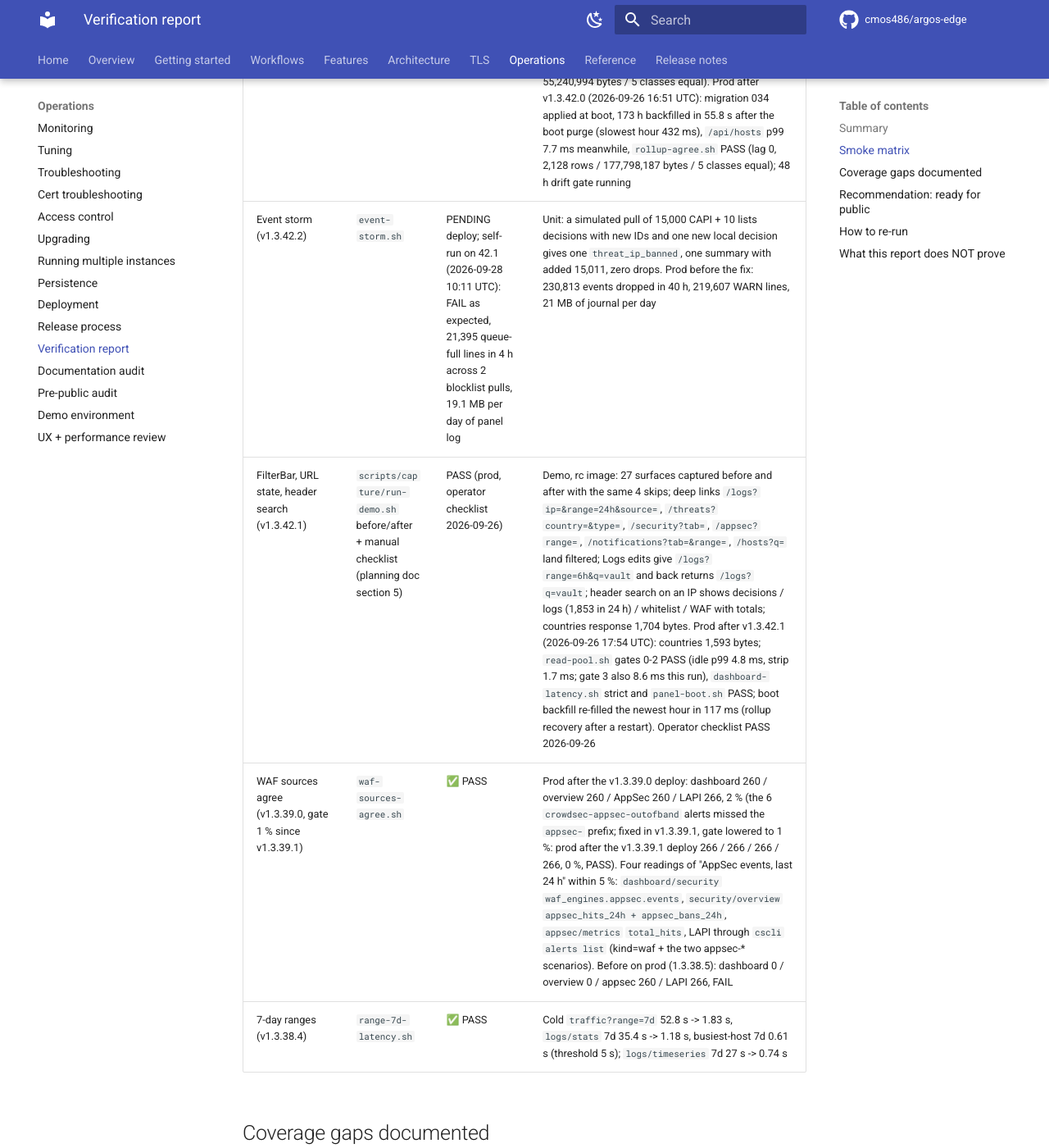
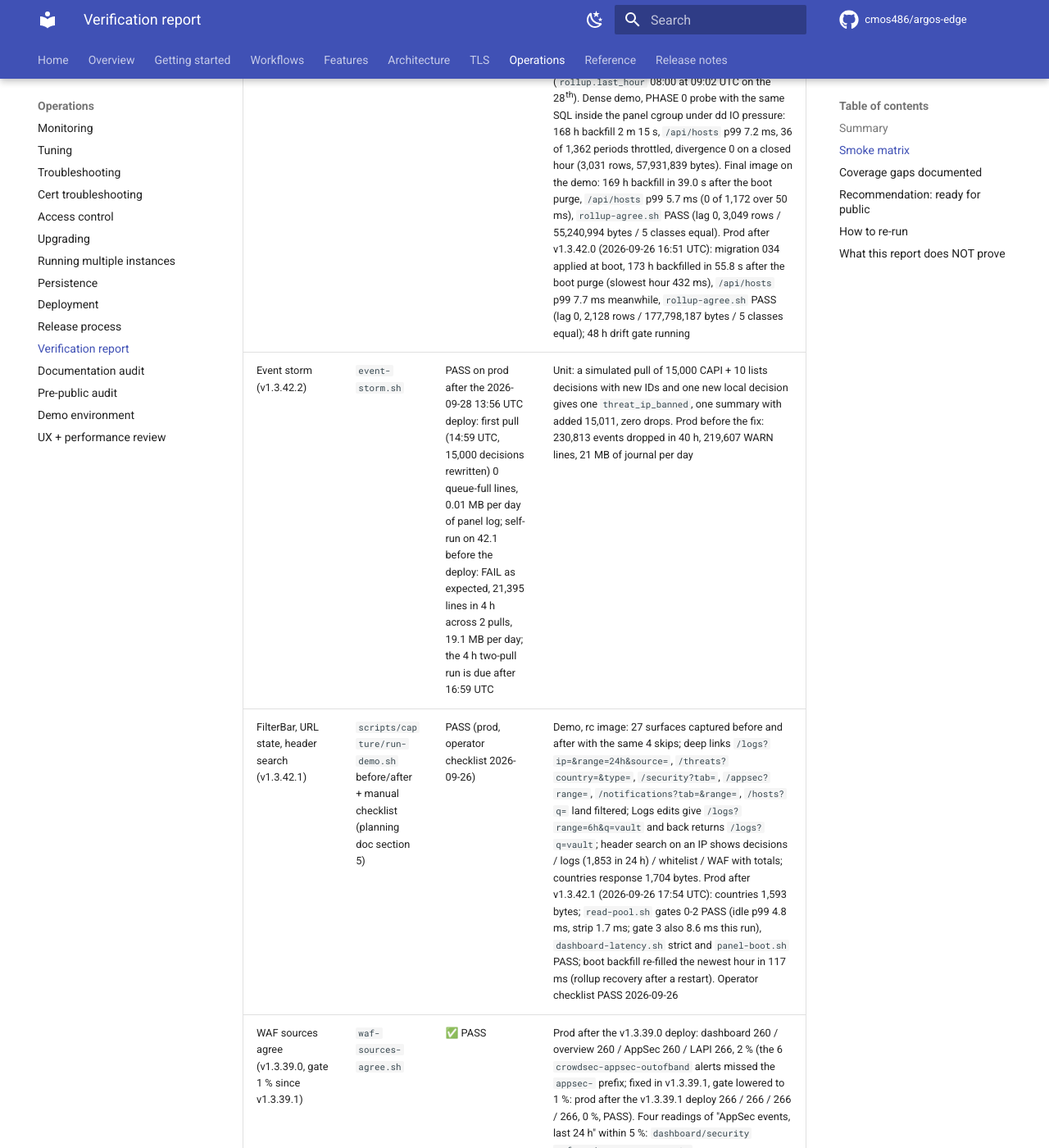
Before and after one commit to cmos486/argos-edge, an MkDocs documentation site: the page built from docs/operations/verification-report.md, in a window 1280 px wide and 1400 px high, scrolled down 6438 px. Shown: the whole window at 82% size. Built offline with MkDocs 1.6.1 and Material for MkDocs 9.7.7, drawn with Linux system fonts in a browser that asks for light colours; comment, search, counter and statistics services are not loaded; some of the changed text lies outside the part shown.

Commit message:
docs(release): v1.3.42.2 first clean blocklist pull

```diff
--- a/docs/operations/verification-report.md
+++ b/docs/operations/verification-report.md
@@ -27,7 +27,7 @@ might regress a covered surface.
 | PASS gates 0-2 on prod after the v1.3.41.0 deploy; gate 3 FAIL CPU-bound, see v1.3.41.1 (read-pool) | 1 |
 | v1.3.41.1 gate 3 FAIL on prod by the pinned-refresh overlap (known issue, v1.3.42.0); gates 0-2 PASS | (same script) |
 | PASS on prod after the v1.3.42.0 deploy (rollup-agree); drift gate 6 of 6 verdicts at 0 by 2026-09-28 05:56 UTC | 1 |
-| Prepared for v1.3.42.2, self-run on prod before the deploy FAIL as expected; PASS expected at deploy + 4 h (event-storm) | 1 |
+| PASS on prod after the v1.3.42.2 deploy, first pull (event-storm); the two-pull window follows | 1 |
 | Gated on operator-mediated input (creds / TOTP) | 1 (auth-flow) |
 | Legacy regression test (intentionally tests broken path) | 1 (country-block) |
 | **Blockers preventing public release** | **0** |
@@ -87,7 +87,7 @@ Each row: feature, smoke script, last EFFECT verified.
 | Read pool (v1.3.41.0) | `read-pool.sh` | PASS gates 0-2; gate 3 FAIL CPU-bound, see 41.1 | Prod after v1.3.41.0 (2026-09-26 15:10 UTC): boot log `read pool enabled`; idle p99 5.1 ms (n=1,085), strip p99 3.8 ms, export x3 p99 884 ms with p50 2.4 ms (FAIL, threshold kept): all slow samples fall inside the slowest export while the panel sits at 99-102 % of its 1-CPU cap (CSV encoder vs handler on GOMAXPROCS=1, not locking); 10 min RSS 38-74 MB, WAL 7.2 MB stable. Dense demo, final image, dd IO pressure (host io avg10 mean 22 %, peak 44 %): idle 6.2 ms, strip of 427k rows 8.0 ms, export x3 13.2 ms, cap purge 15.5 ms; same image with `ARGOS_READ_POOL=0`: 79 / 648 / 219 / 14,661 ms | `/api/hosts` p99 <= 50 ms during idle (pinned refresh), a 6 h strip and three back-to-back 24 h exports (one aggregated p99); boot log mode matches `EXPECT_POOL`. IO pressure (dd loop) and the cap-purge gate are **demo only**: prod runs with `IO_PRESSURE=0` and `CAP_PURGE_ROWS=0` (no data deleted to pass a gate) |
 | Export keyset + pace (v1.3.41.1) | `read-pool.sh` gate 3 | FAIL on prod by the pinned-refresh overlap (p99 63 ms; export alone p99 7.4 ms); known issue, closes in v1.3.42.0 | Prod after v1.3.41.1 (2026-09-26 16:03 UTC): 9 exports of 65,600 rows aggregated n=457, p50 1.5 ms, p95 7.1 ms, p99 63.0 ms, max 75.4 ms, 8 samples over 50 ms (v1.3.41.0: p99 884 ms); three timed exports right after: p99 7.4 ms, 0 of 180 over 50 ms, 8 throttled periods in 15 s. The slow samples coincide with the pinned 24 h refresh ticks on top of the export (`nr_throttled` +50 during the run). Dense demo: pool off p95 249 -> 24 ms, p99 395 -> 38 ms; pool on p99 9.8 ms (run a) and 67.7 ms (run b, same overlap) | `/api/hosts` p99 <= 50 ms over nine back-to-back 24 h exports (one aggregated p99), threshold unchanged; IO pressure and cap purge demo-only |
 | Hourly rollup (v1.3.42.0) | `rollup-agree.sh` | PASS on prod; drift gate 6 of 6 at 0 (2026-09-26 23:56 to 2026-09-28 05:56 UTC) | Drift verdicts since the v1.3.42.1 restart, each re-run read-only against the volume with both sides: hours 09-26 20:00, 09-27 02:00 / 08:00 / 14:00 / 20:00, 09-28 02:00 UTC; rows 2,010 / 3,741 / 1,676 / 1,700 / 1,758 / 1,678 and bytes 13,451,312 / 14,966,063 / 15,410,524 / 24,520,081 / 61,543,160 / 12,409,027 equal on `log_entries` and `log_hourly`, drift 0 in all six; job lag 0 (`rollup.last_hour` 08:00 at 09:02 UTC on the 28th). Dense demo, PHASE 0 probe with the same SQL inside the panel cgroup under dd IO pressure: 168 h backfill 2 m 15 s, `/api/hosts` p99 7.2 ms, 36 of 1,362 periods throttled, divergence 0 on a closed hour (3,031 rows, 57,931,839 bytes). Final image on the demo: 169 h backfill in 39.0 s after the boot purge, `/api/hosts` p99 5.7 ms (0 of 1,172 over 50 ms), `rollup-agree.sh` PASS (lag 0, 3,049 rows / 55,240,994 bytes / 5 classes equal). Prod after v1.3.42.0 (2026-09-26 16:51 UTC): migration 034 applied at boot, 173 h backfilled in 55.8 s after the boot purge (slowest hour 432 ms), `/api/hosts` p99 7.7 ms meanwhile, `rollup-agree.sh` PASS (lag 0, 2,128 rows / 177,798,187 bytes / 5 classes equal); 48 h drift gate running | Boot log `rollup: fill done`; `rollup-agree.sh` PASS at tolerance 0 (rows, bytes, per-class) with job lag <= 2 h; then 48 h of 6 h drift checks at 0 before v1.3.42.1 |
-| Event storm (v1.3.42.2) | `event-storm.sh` | PENDING deploy; self-run on 42.1 (2026-09-28 10:11 UTC): FAIL as expected, 21,395 queue-full lines in 4 h across 2 blocklist pulls, 19.1 MB per day of panel log | Unit: a simulated pull of 15,000 CAPI + 10 lists decisions with new IDs and one new local decision gives one `threat_ip_banned`, one summary with added 15,011, zero drops. Prod before the fix: 230,813 events dropped in 40 h, 219,607 WARN lines, 21 MB of journal per day | Zero `event queue full` lines in the panel log over two real community-blocklist pulls (4 h) after the deploy; MB per day reported against 21 |
+| Event storm (v1.3.42.2) | `event-storm.sh` | PASS on prod after the 2026-09-28 13:56 UTC deploy: first pull (14:59 UTC, 15,000 decisions rewritten) 0 queue-full lines, 0.01 MB per day of panel log; self-run on 42.1 before the deploy: FAIL as expected, 21,395 lines in 4 h across 2 pulls, 19.1 MB per day; the 4 h two-pull run is due after 16:59 UTC | Unit: a simulated pull of 15,000 CAPI + 10 lists decisions with new IDs and one new local decision gives one `threat_ip_banned`, one summary with added 15,011, zero drops. Prod before the fix: 230,813 events dropped in 40 h, 219,607 WARN lines, 21 MB of journal per day | Zero `event queue full` lines in the panel log over two real community-blocklist pulls (4 h) after the deploy; MB per day reported against 21 |
 | FilterBar, URL state, header search (v1.3.42.1) | `scripts/capture/run-demo.sh` before/after + manual checklist (planning doc section 5) | PASS (prod, operator checklist 2026-09-26) | Demo, rc image: 27 surfaces captured before and after with the same 4 skips; deep links `/logs?ip=&range=24h&source=`, `/threats?country=&type=`, `/security?tab=`, `/appsec?range=`, `/notifications?tab=&range=`, `/hosts?q=` land filtered; Logs edits give `/logs?range=6h&q=vault` and back returns `/logs?q=vault`; header search on an IP shows decisions / logs (1,853 in 24 h) / whitelist / WAF with totals; countries response 1,704 bytes. Prod after v1.3.42.1 (2026-09-26 17:54 UTC): countries 1,593 bytes; `read-pool.sh` gates 0-2 PASS (idle p99 4.8 ms, strip 1.7 ms; gate 3 also 8.6 ms this run), `dashboard-latency.sh` strict and `panel-boot.sh` PASS; boot backfill re-filled the newest hour in 117 ms (rollup recovery after a restart). Operator checklist PASS 2026-09-26 | The operator's 7-step checklist on prod; `read-pool.sh` gates 0-2 and `dashboard-latency.sh` as regression (no new polling) |
 | WAF sources agree (v1.3.39.0, gate 1 % since v1.3.39.1) | `waf-sources-agree.sh` | ✅ PASS | Prod after the v1.3.39.0 deploy: dashboard 260 / overview 260 / AppSec 260 / LAPI 266, 2 % (the 6 `crowdsec-appsec-outofband` alerts missed the `appsec-` prefix; fixed in v1.3.39.1, gate lowered to 1 %: prod after the v1.3.39.1 deploy 266 / 266 / 266 / 266, 0 %, PASS). Four readings of "AppSec events, last 24 h" within 5 %: `dashboard/security` `waf_engines.appsec.events`, `security/overview` `appsec_hits_24h + appsec_bans_24h`, `appsec/metrics` `total_hits`, LAPI through `cscli alerts list` (kind=waf + the two appsec-* scenarios). Before on prod (1.3.38.5): dashboard 0 / overview 0 / appsec 260 / LAPI 266, FAIL |
 | 7-day ranges (v1.3.38.4) | `range-7d-latency.sh` | ✅ PASS | Cold `traffic?range=7d` 52.8 s -> 1.83 s, `logs/stats` 7d 35.4 s -> 1.18 s, busiest-host 7d 0.61 s (threshold 5 s); `logs/timeseries` 7d 27 s -> 0.74 s |
```
Also changed, not shown: docs/release-notes/v1.3.42.2.md (+1 -1 lines).
